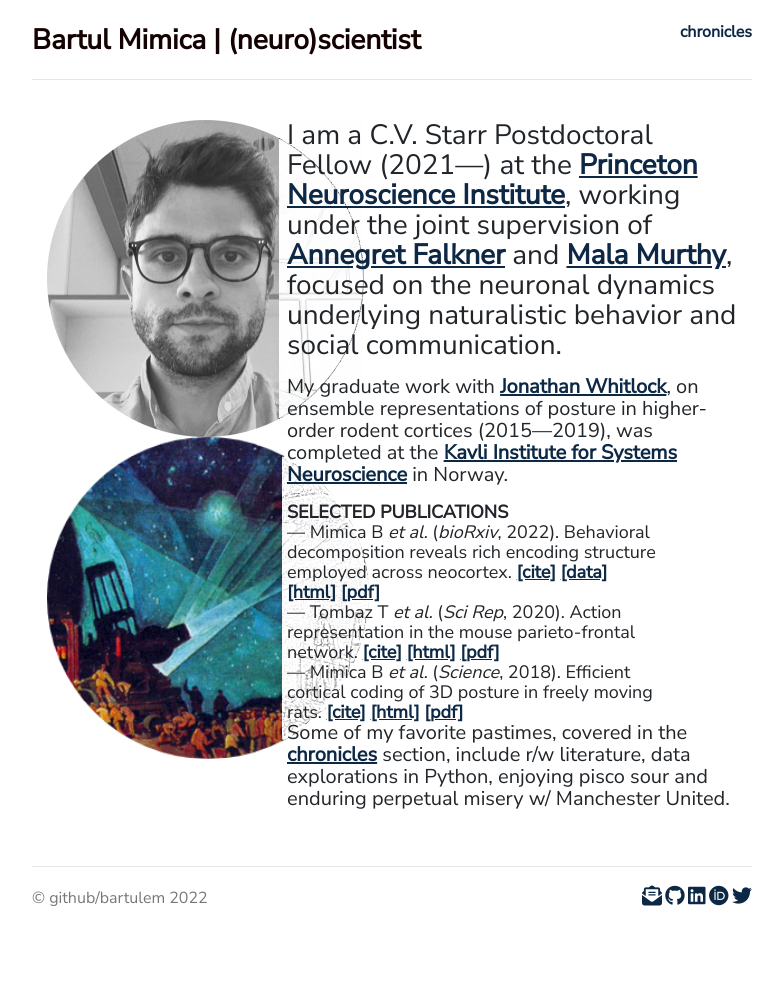
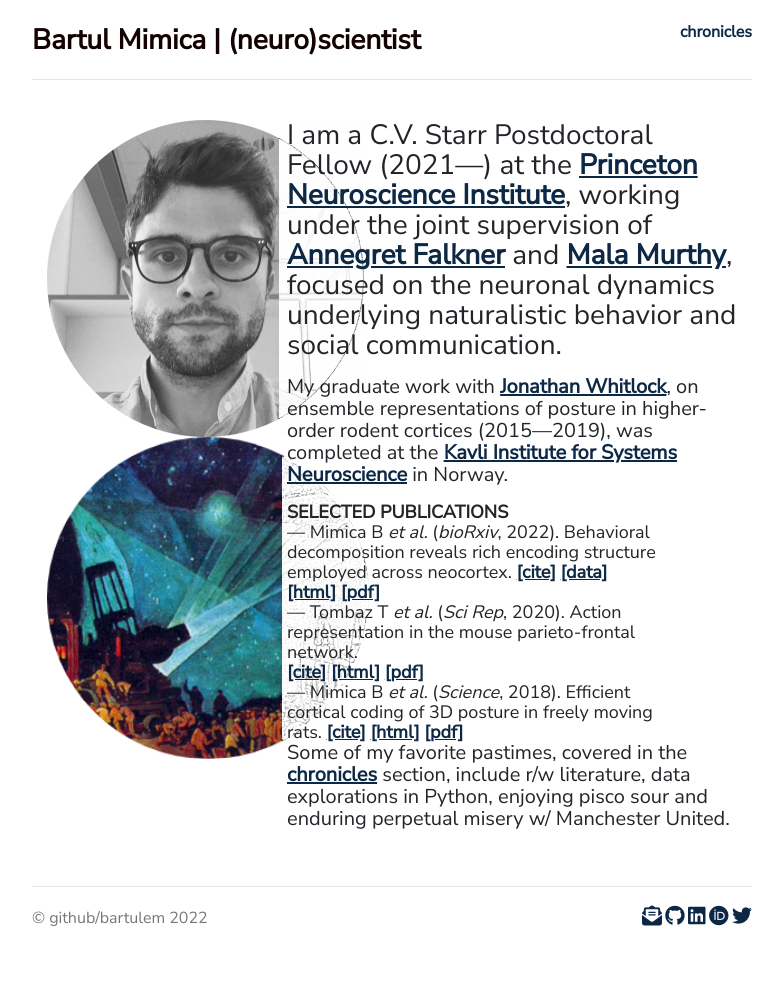
Before and after one commit to bartulem/bartulem.github.io, a Jekyll site: the page built from index.html, in a window 1280 px wide. Shown: the whole page, without its empty margins (248-1031 px from the left). Built offline with Jekyll 4.4.1, drawn with Linux system fonts in a browser that asks for light colours; nearby versions of some CDN libraries; comment, search, counter and statistics services are not loaded; a style sheet for code colours, icons or effects is not loaded.

Commit message:
change pubs layout v78

```diff
--- a/index.html
+++ b/index.html
@@ -34,7 +34,7 @@
 	</div>
 	<div class="row">
 		<div class="col-sm-10">
-		<p align="left" class="publications">— Tombaz T <em>et al.</em> (<em>Sci Rep</em>, 2020). Action representation in the mouse parieto-frontal network. <a href="files/tombaz2020.bib" download><u>[cite]</u></a> <a href="https://www.nature.com/articles/s41598-020-62089-6?error=cookies_not_supported&code=e0a538d4-9569-4b30-b2d1-d78d1c8e03b3" target="_blank"><u>[html]</u></a> <a href="/files/tombaz2020_scireports.pdf" target="_blank"><u>[pdf]</u></a></p>
+		<p align="left" class="publications">— Tombaz T <em>et al.</em> (<em>Sci Rep</em>, 2020). Action representation in the mouse parieto-frontal network. </br> <a href="files/tombaz2020.bib" download><u>[cite]</u></a> <a href="https://www.nature.com/articles/s41598-020-62089-6?error=cookies_not_supported&code=e0a538d4-9569-4b30-b2d1-d78d1c8e03b3" target="_blank"><u>[html]</u></a> <a href="/files/tombaz2020_scireports.pdf" target="_blank"><u>[pdf]</u></a></p>
 		</div>
 		<div class="col-sm-1">
 		</a> <span class="__dimensions_badge_embed__" data-doi="10.1038/s41598-020-62089-6" data-style="small_circle"></span><script async src="https://badge.dimensions.ai/badge.js" charset="utf-8"></script>
```
